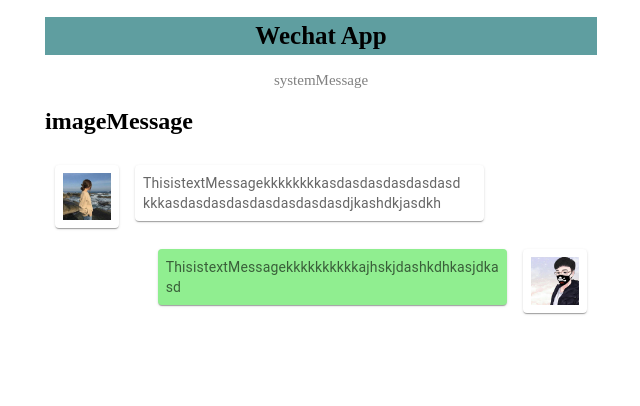
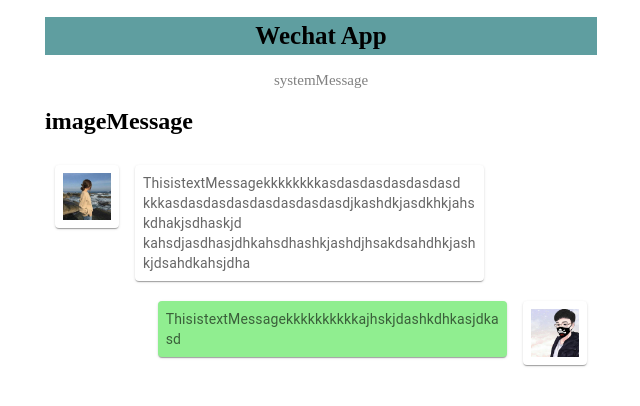
Before and after one commit to binqisun/react-Wechat, a React (Create React App) app: page / in a window 1280 px wide. Shown: the top 406 px of the page, without its empty margins (319-959 px from the left). Built offline with nearby package versions, Linux system fonts and the light colour scheme.

Commit message:
new text message format

```diff
--- a/package.json
+++ b/package.json
@@ -11,6 +11,7 @@
     "@emotion/react": "11.5.0",
     "@emotion/styled": "11.3.0",
     "@mui/material": "5.1.0",
+    "antd": "4.16.13",
     "react": "17.0.2",
     "react-bootstrap": "2.0.2",
     "react-dom": "17.0.2",
--- /dev/null
+++ b/src/components/textMessage/meText.js
@@ -0,0 +1,43 @@
+import React from "react";
+import { Grid } from "@mui/material";
+import { styled } from "@mui/material/styles";
+import Paper from "@mui/material/Paper";
+import "./textMessage.css";
+
+const Item = styled(Paper)(({ theme }) => ({
+  ...theme.typography.body2,
+  padding: theme.spacing(1),
+  textAlign: "left",
+  color: theme.palette.text.secondary
+}));
+
+const Img = styled("img")({
+  margin: "auto",
+  display: "block",
+  maxWidth: "100%",
+  maxHeight: "100%"
+});
+
+export default function textMessage() {
+  return (
+    <div className="meTextMessage">
+      <Grid container spacing={2} justifyContent="flex-end" wrap="nowrap">
+        <Grid item xs={8} zeroMinWidth>
+          <Item
+            style={{
+              overflowWrap: "break-word",
+              backgroundColor: "#90EE90"
+            }}
+          >
+            ThisistextMessagekkkkkkkkkkajhskjdashkdhkasjdkasd
+          </Item>
+        </Grid>
+        <Grid item sx={{ width: 80, height: 80 }}>
+          <Item>
+            <Img alt="User" src="../me.jpeg" />
+          </Item>
+        </Grid>
+      </Grid>
+    </div>
+  );
+}
--- /dev/null
+++ b/src/components/textMessage/otherText.js
@@ -0,0 +1,40 @@
+import React from "react";
+import { Grid } from "@mui/material";
+import { styled } from "@mui/material/styles";
+import Paper from "@mui/material/Paper";
+import "./textMessage.css";
+
+const Item = styled(Paper)(({ theme }) => ({
+  ...theme.typography.body2,
+  padding: theme.spacing(1),
+  textAlign: "left",
+  color: theme.palette.text.secondary
+}));
+
+const Img = styled("img")({
+  margin: "auto",
+  display: "block",
+  maxWidth: "100%",
+  maxHeight: "100%"
+});
+
+export default function textMessage() {
+  return (
+    <div className="meTextMessage">
+      <Grid container spacing={2} wrap="nowrap">
+        <Grid item sx={{ width: 80, height: 80 }}>
+          <Item>
+            <Img alt="User" src="../her.jpeg" />
+          </Item>
+        </Grid>
+        <Grid item xs={8} zeroMinWidth>
+          <Item style={{ overflowWrap: "break-word" }}>
+            ThisistextMessagekkkkkkkkasdasdasdasdasdasd
+            kkkasdasdasdasdasdasdasdasdjkashdkjasdkhkjahskdhakjsdhaskjd
+            kahsdjasdhasjdhkahsdhashkjashdjhsakdsahdhkjashkjdsahdkahsjdha
+          </Item>
+        </Grid>
+      </Grid>
+    </div>
+  );
+}
--- a/src/components/textMessage/textMessage.js
+++ b/src/components/textMessage/textMessage.js
@@ -1,61 +1,13 @@
 import React from "react";
-import { Grid } from "@mui/material";
-import { styled } from "@mui/material/styles";
-import Paper from "@mui/material/Paper";
 import "./textMessage.css";
-
-const Item = styled(Paper)(({ theme }) => ({
-  ...theme.typography.body2,
-  padding: theme.spacing(1),
-  textAlign: "left",
-  color: theme.palette.text.secondary
-}));
-
-const Img = styled("img")({
-  margin: "auto",
-  display: "block",
-  maxWidth: "100%",
-  maxHeight: "100%"
-});
+import OtherText from "./otherText";
+import MeText from "./meText";
 
 export default function textMessage() {
   return (
     <div className="textMessage">
-      <div className="meTextMessage">
-        <Grid container spacing={2} wrap="nowrap">
-          <Grid item sx={{ width: 80, height: 80 }}>
-            <Item>
-              <Img alt="User" src="../her.jpeg" />
-            </Item>
-          </Grid>
-          <Grid item xs={8} zeroMinWidth>
-            <Item style={{ overflowWrap: "break-word" }}>
-              ThisistextMessagekkkkkkkkasdasdasdasdasdasd
-              kkkasdasdasdasdasdasdasdasdjkashdkjasdkh
-            </Item>
-          </Grid>
-        </Grid>
-      </div>
-      <div></div>
-      <div className="meTextMessage">
-        <Grid container spacing={2} justifyContent="flex-end" wrap="nowrap">
-          <Grid item xs={8} zeroMinWidth>
-            <Item
-              style={{
-                overflowWrap: "break-word",
-                backgroundColor: "#90EE90"
-              }}
-            >
-              ThisistextMessagekkkkkkkkkkajhskjdashkdhkasjdkasd
-            </Item>
-          </Grid>
-          <Grid item sx={{ width: 80, height: 80 }}>
-            <Item>
-              <Img alt="User" src="../me.jpeg" />
-            </Item>
-          </Grid>
-        </Grid>
-      </div>
+      <OtherText />
+      <MeText />
     </div>
   );
 }
```
Also changed, not shown: src/components/user.js (deleted).
